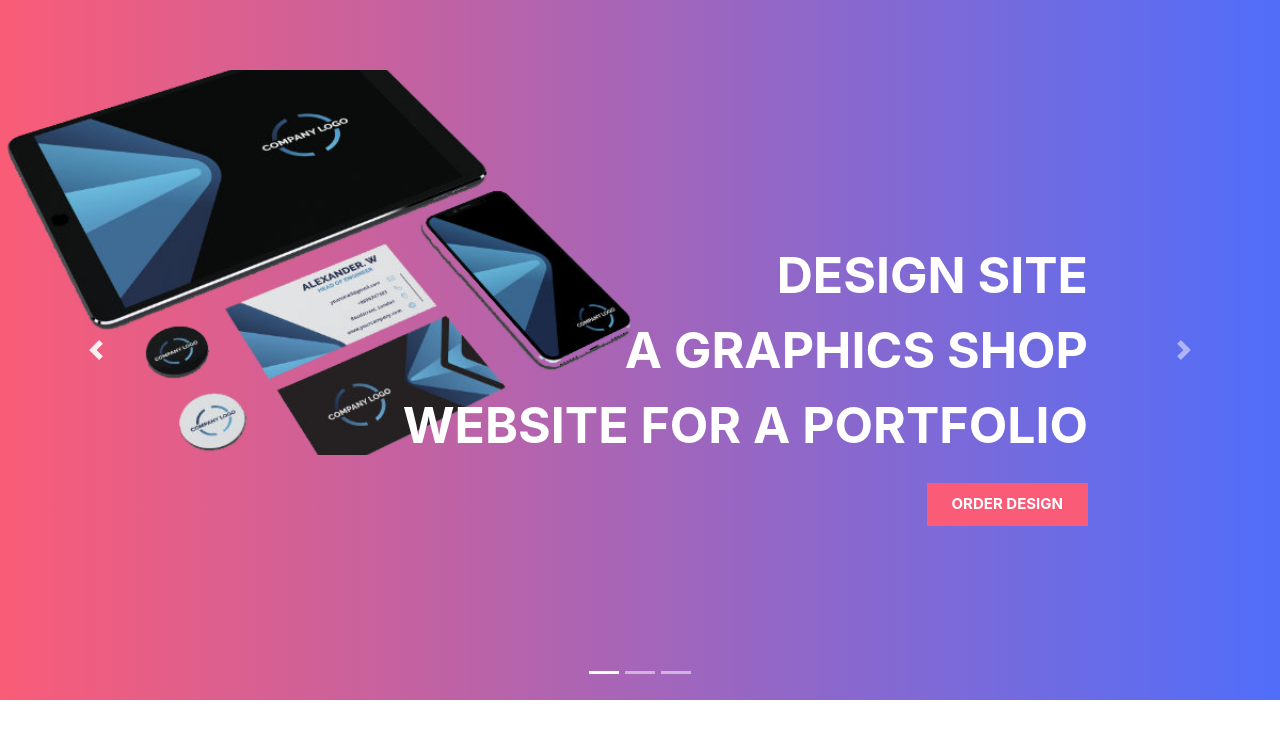
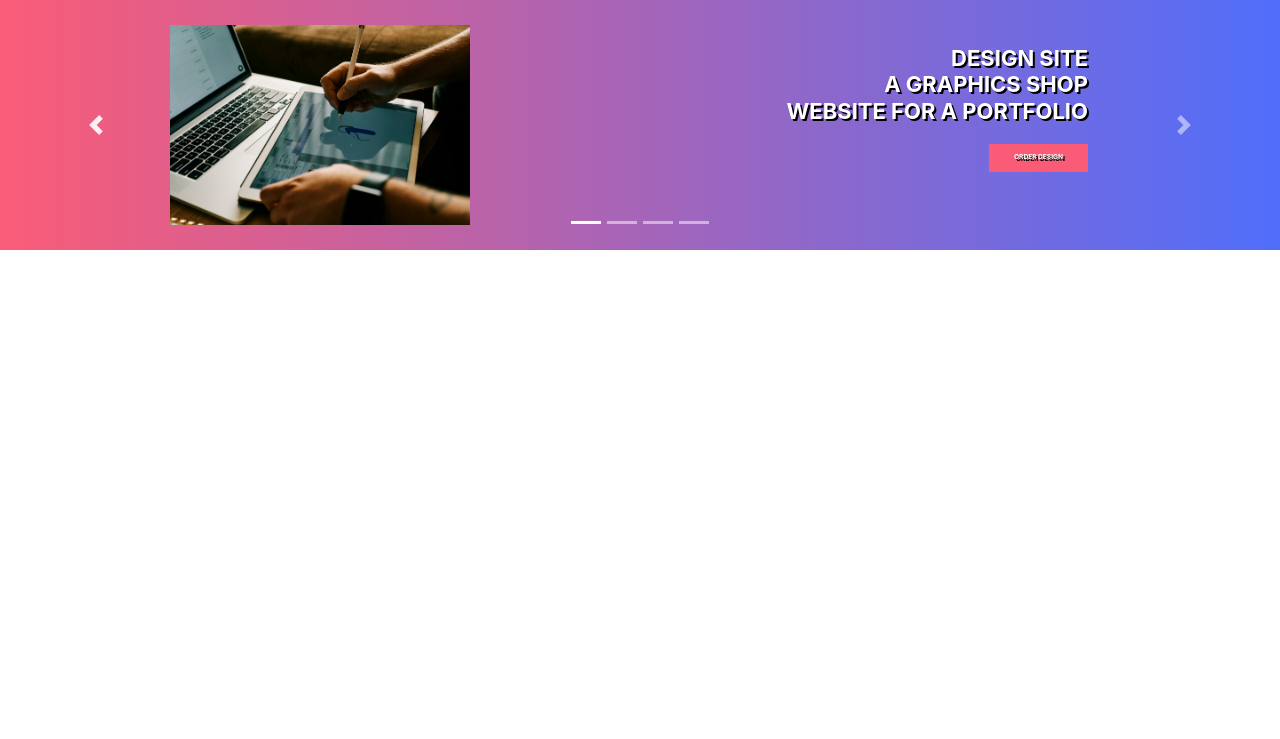
Before and after one commit to Code-Institute-Submissions/Gerard-Mc-milestone_4_JulyResub, a Django app: template home/templates/home/index.html in a window 1280 px wide. Shown: the top 739 px of the page. Run offline with Django 3.2, Linux system fonts and the light colour scheme; the template is opened without the code that fills it, so the values that code supplies are empty; some libraries are stand-ins or nearby versions.

Commit message:
Style carousel xs screens

```diff
--- a/home/templates/home/index.html
+++ b/home/templates/home/index.html
@@ -3,16 +3,18 @@
 
 {% block content %}
 <header id="home-header" class="container-fluid fixed-top">
-    <div id="home-carousel" class="carousel slide carousel-fade" data-ride="carousel">
+    <div id="home-carousel" class="carousel slide carousel-fade" data-interval="3000" data-touch="true"
+        data-ride="carousel">
         <ul class="carousel-indicators">
             <li data-target="#home-carousel" data-slide-to="0" class="active"></li>
             <li data-target="#home-carousel" data-slide-to="1"></li>
             <li data-target="#home-carousel" data-slide-to="2"></li>
+            <li data-target="#home-carousel" data-slide-to="3"></li>
         </ul>
         <div class="carousel-inner h-100">
             <div class="carousel-item carousel-item-1 active">
-                <div class="float-left col-6 carousel-item-image"></div>
-                <div class="carousel-caption">
+                <div class="float-left col-8 col-sm-6 carousel-item-image"></div>
+                <div class="carousel-caption float-right text-right">
                     <p>DESIGN SITE<br>A GRAPHICS SHOP<br>WEBSITE FOR A PORTFOLIO<br>
                         <a href="#" class="carousel-button float-right" role="button" aria-pressed="true">ORDER
                             DESIGN</a></p>
@@ -21,8 +23,8 @@
 
             </div>
             <div class="carousel-item carousel-item-2">
-                <div class="float-right col-6 carousel-item-image"></div>
-                <div class="carousel-caption">
+                <div class="float-right col-8 col-sm-6 carousel-item-image"></div>
+                <div class="carousel-caption float-left text-left ">
                     <p>MILESTONE 4<br>A GRAPHICS DESIGN<br>WEBSITE FOR A PORTFOLIO<br>
                         <a href="#" class="carousel-button float-left" role="button" aria-pressed="true">ORDER
                             DESIGN</a></p>
@@ -31,8 +33,8 @@
 
             </div>
             <div class="carousel-item carousel-item-3">
-                <div class="float-left col-6 carousel-item-image"></div>
-                <div class="carousel-caption">
+                <div class="float-left col-8 col-sm-6 carousel-item-image"></div>
+                <div class="carousel-caption float-right text-right">
                     <p>USE THIS<br>SITE TO SELL<br>YOUR GRAPHICS<br>
                         <a href="#" class="carousel-button float-right" role="button" aria-pressed="true">ORDER
                             DESIGN</a></p>
@@ -41,8 +43,8 @@
 
             </div>
             <div class="carousel-item carousel-item-4">
-                <div class="float-right col-6 carousel-item-image"></div>
-                <div class="carousel-caption">
+                <div class="float-right col-8 col-sm-6 carousel-item-image"></div>
+                <div class="carousel-caption float-left text-left">
                     <p>USE THIS<br>SITE TO SELL<br>YOUR GRAPHICS<br>
                         <a href="#" class="carousel-button float-left" role="button" aria-pressed="true">ORDER
                             DESIGN</a></p>
--- a/static/css/base.css
+++ b/static/css/base.css
@@ -5,10 +5,12 @@ body {
 	margin: 0;
 	border: 0;
 }
+
 /* Homepage carousel styling */
+
 #home-header {
 	background-color: rgb(37, 37, 37);
-	height: 700px;
+	height: 250px;
 	padding: 0;
 }
 
@@ -17,13 +19,18 @@ body {
 }
 
 .carousel-caption {
-	top: 50%;
-	transform: translate(0%, -40%);
+	top: 10%;
+	font-size: 22px;
+	line-height: 1.2;
+}
+
+.carousel-caption p {
+	text-shadow: 2px 2px #000000;
+	width: auto;
 }
 
 .carousel-item {
 	height: 100%;
-	font-size: 50px;
 	font-weight: bold;
 }
 
@@ -32,7 +39,7 @@ body {
 }
 
 .carousel-item-2 {
-	background-image: linear-gradient(to right, rgba(180, 250, 117, 1), rgba(250, 243, 105, 1));
+	background-image: linear-gradient(to right, rgb(163, 226, 108), rgba(250, 243, 105, 1));
 }
 
 .carousel-item-3 {
@@ -40,53 +47,33 @@ body {
 }
 
 .carousel-item-4 {
-	background-image: linear-gradient(to right, rgba(180, 250, 117, 1), rgba(250, 243, 105, 1));
+	background-image: linear-gradient(to right, rgb(163, 226, 108), rgba(250, 243, 105, 1));
 }
 
 .carousel-item-1 .carousel-item-image {
-	background-image: url('../img/multi_format_transparent.png');
+	background-image: url('../img/slider-img-1.jfif');
 }
 
 .carousel-item-2 .carousel-item-image {
-	background-image: url('../img/logo_multi.jpg');
+	background-image: url('../img/logo_multi.jpg.png');
 }
 
 .carousel-item-3 .carousel-item-image {
-	background-image: url('../img/logo_multiPlatform_transparent.png');
+	background-image: url('../img/slider-img-3.jpg');
 }
 
 .carousel-item-4 .carousel-item-image {
-	background-image: url('../img/digital-graphic-designer.jpg');
-	filter: brightness(.8);
+	background-image: url('../img/multi_format.jpg.png');
 }
 
 .carousel-item-image {
 	position: relative;
 	top: 10%;
-	height: 55%;
+	height: 80%;
+	width: 100%;
 	background-position: center;
 	background-repeat: no-repeat;
-	background-size: cover;
-}
-
-.carousel-item-1 p {
-	float: right;
-	text-align: right;
-}
-
-.carousel-item-2 p {
-	float: left;
-	text-align: left;
-}
-
-.carousel-item-3 p {
-	float: right;
-	text-align: right;
-}
-
-.carousel-item-4 p {
-	float: left;
-	text-align: left;
+	background-size: contain;
 }
 
 .carousel-button {
```
Also changed, not shown: static/img/bcard_tower.jpg (deleted), static/img/digital-graphic-designer.jpg (deleted), static/img/logo_multi.jpg (deleted), static/img/logo_multi.jpg.png (added), static/img/logo_multiPlatform.jpg (deleted), static/img/logo_multiPlatform_transparent.png (deleted), static/img/multi_format.jpg (deleted), static/img/multi_format.jpg.png (added), static/img/multi_format_transparent.png (deleted), static/img/slider-img-1.jfif (added), static/img/slider-img-3.jpg (added).
